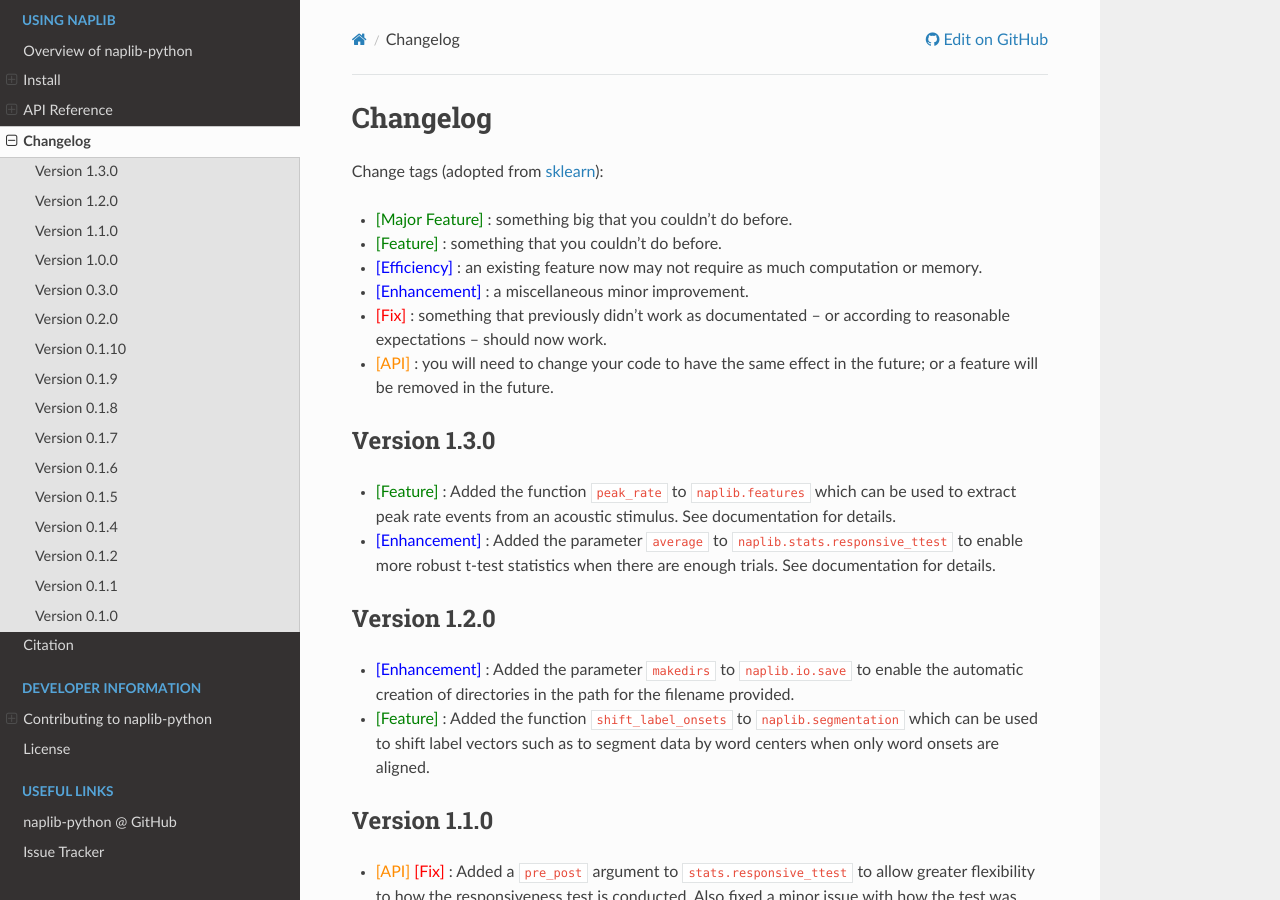
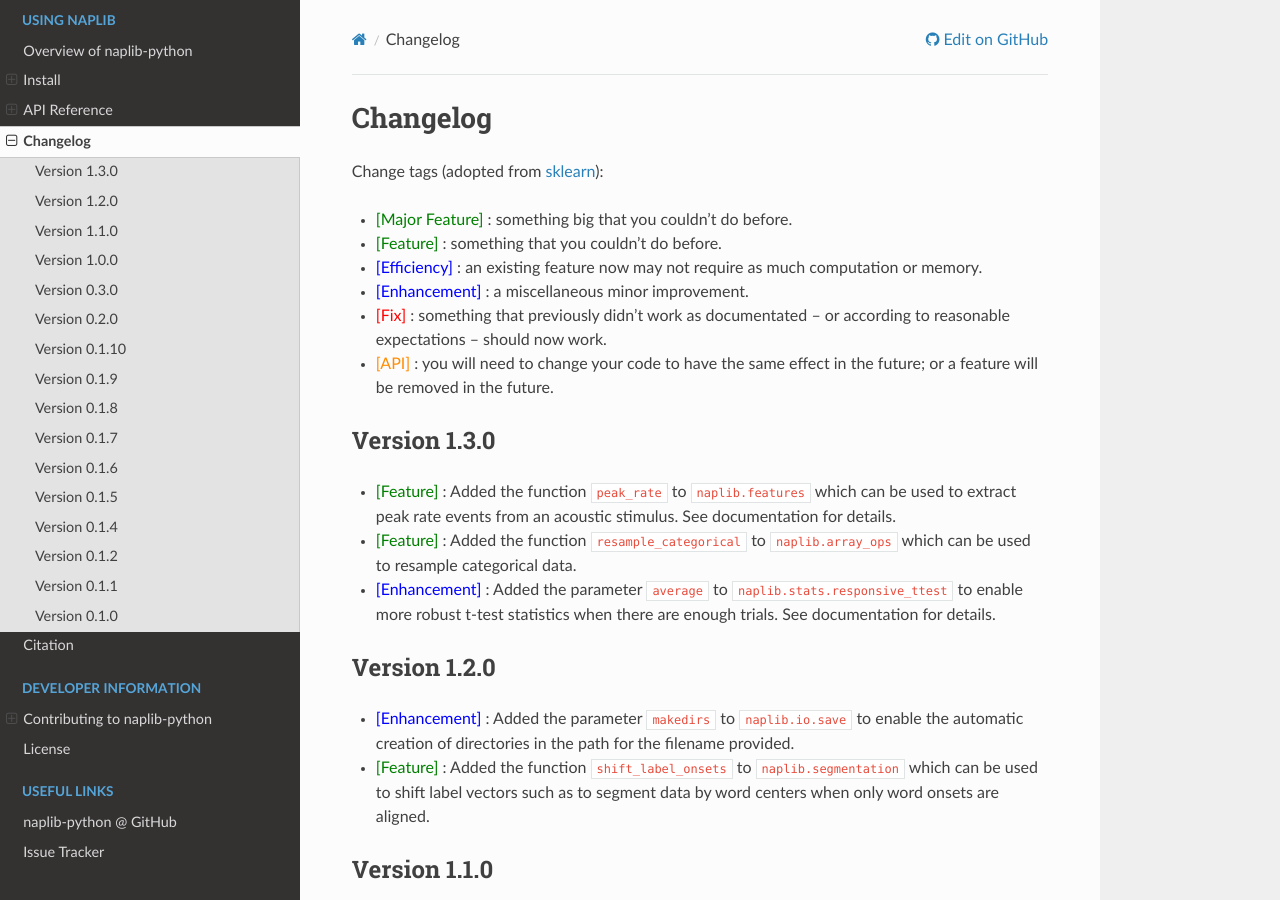
Before and after one commit to naplab/naplib-python, a Sphinx documentation site: the page built from docs/changelog.rst, in a window 1280 px wide and 900 px high. Built offline with Sphinx 7.4.7 and the Read the Docs theme 2.0.0, drawn with Linux system fonts in a browser that asks for light colours; pages that are not in the unit, such as notebooks, are missing from menus; the version number is read from the project's files by our own code.

Commit message:
Update changelog.rst

```diff
--- a/docs/changelog.rst
+++ b/docs/changelog.rst
@@ -31,6 +31,7 @@ Change tags (adopted from `sklearn <https://scikit-learn.org/stable/whats_new/v0
 Version 1.3.0
 -------------
 - |Feature| : Added the function ``peak_rate`` to ``naplib.features`` which can be used to extract peak rate events from an acoustic stimulus. See documentation for details.
+- |Feature| : Added the function ``resample_categorical`` to ``naplib.array_ops`` which can be used to resample categorical data.
 - |Enhancement| : Added the parameter ``average`` to ``naplib.stats.responsive_ttest`` to enable more robust t-test statistics when there are enough trials. See documentation for details.
 
 Version 1.2.0
```
